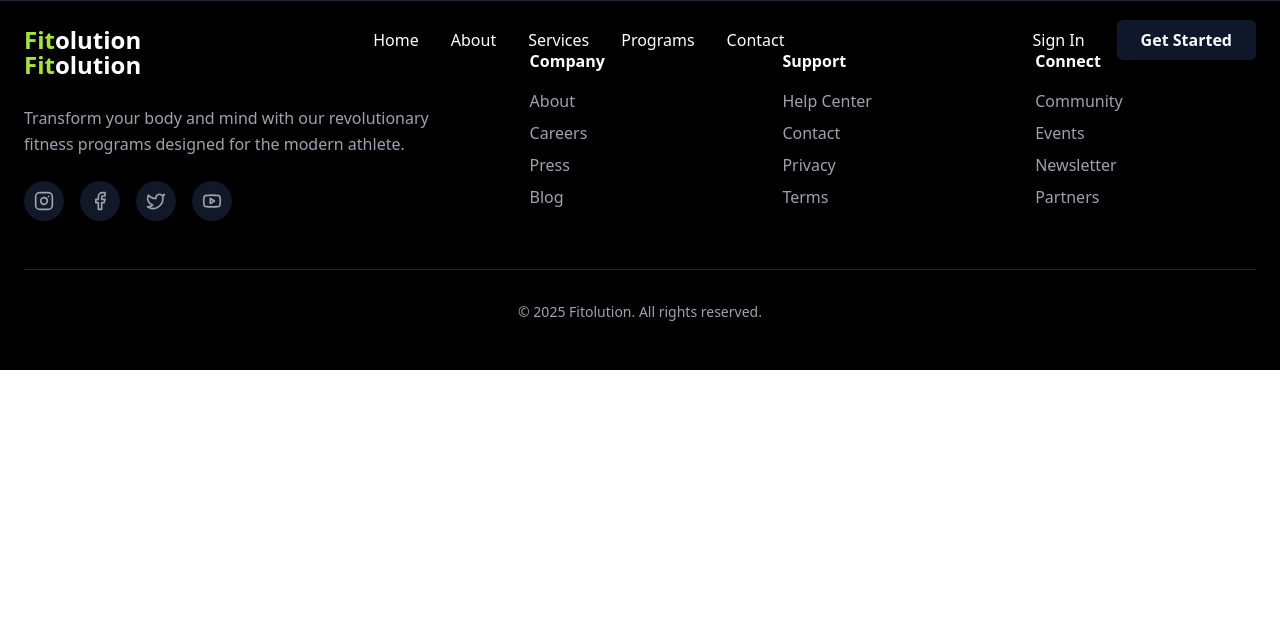
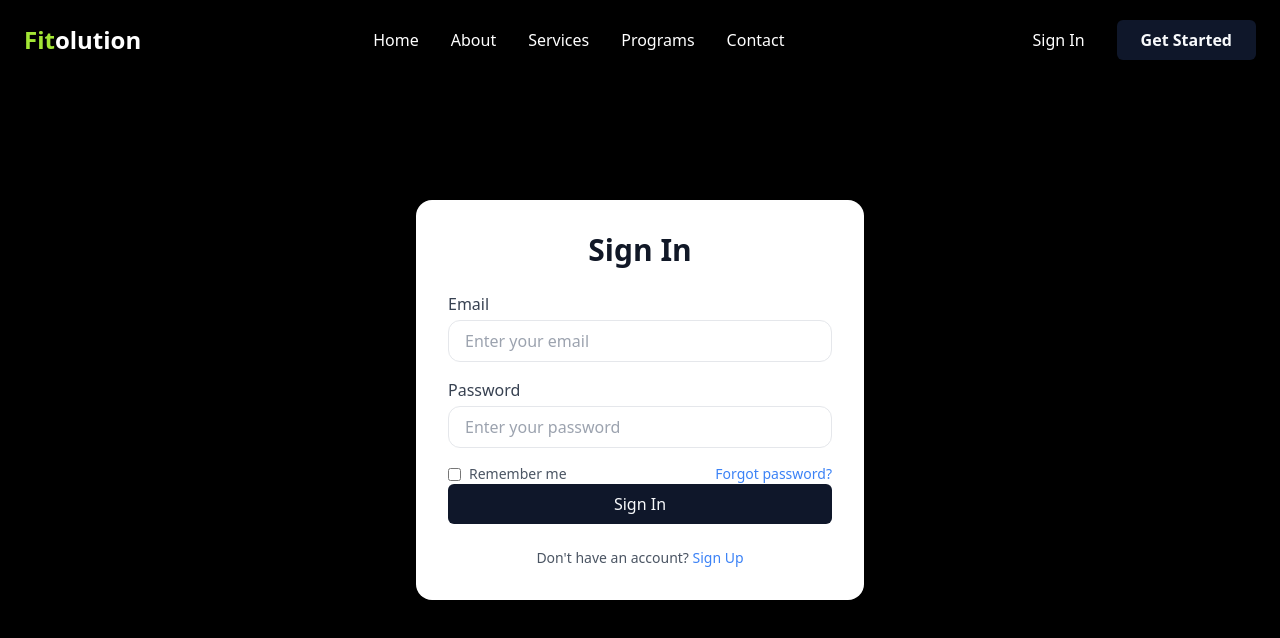
Before and after one commit to hammadii123/Fitolution, a React (Vite) app: page /signin in a window 1280 px wide. Shown: the top 638 px of the page. Built offline with nearby package versions, Linux system fonts and the light colour scheme.

Commit message:
added the signin page

```diff
--- a/src/App.jsx
+++ b/src/App.jsx
@@ -5,6 +5,7 @@ import Home from "./pages/Home"
 import Services from "./pages/Services"
 import Contact from "./pages/Contact"
 import About from "./pages/About"
+import Signin from "./pages/signin"
 import "./App.css"
 
 function App() {
@@ -18,6 +19,7 @@ function App() {
             <Route path="/about" element={<About />} />
             <Route path="/services" element={<Services />} />
             <Route path="/contact" element={<Contact />} />
+            <Route path="/signin" element={<Signin/>}/>
           </Routes>
         </main>
         <Footer />
--- a/src/components/Navbar.jsx
+++ b/src/components/Navbar.jsx
@@ -61,9 +61,11 @@ const Navbar = () => {
           </div>
 
           <div className="hidden lg:flex items-center space-x-4">
+            <Link to="/signin">
             <Button variant="ghost" className="text-white hover:text-lime-400">
               Sign In
             </Button>
+            </Link>
             <Button className="bg-lime-400 hover:bg-lime-500 text-black font-semibold px-6">Get Started</Button>
           </div>
 
--- /dev/null
+++ b/src/pages/signin.jsx
@@ -0,0 +1,95 @@
+import { Link, useLocation } from "react-router-dom"
+import { useState, useEffect } from "react"
+import Button from "../components/ui/Button"
+
+const Signin = () => {
+  const [formData, setFormData] = useState({
+    email: "",
+    password: "",
+  })
+
+  const handleChange = (e) => {
+    setFormData({ ...formData, [e.target.name]: e.target.value })
+  }
+
+  const handleSubmit = (e) => {
+    e.preventDefault()
+    console.log("Submitted", formData)
+  }
+
+  // Force background and remove transparency
+  useEffect(() => {
+    document.body.style.backgroundColor = "#000" // black
+    document.body.style.overflow = "hidden"
+
+    const header = document.querySelector("header")
+    if (header) {
+      header.style.backgroundColor = "#000"
+      header.style.boxShadow = "none"
+    }
+
+    const footer = document.querySelector("footer")
+    if (footer) {
+      footer.style.display = "none"
+    }
+
+    return () => {
+      document.body.style.backgroundColor = ""
+      document.body.style.overflow = ""
+      if (header) header.style.backgroundColor = ""
+      if (footer) footer.style.display = ""
+    }
+  }, [])
+
+  return (
+    <div className="min-h-screen flex items-center justify-center bg-black px-4">
+      <div className="w-full max-w-md bg-white rounded-2xl shadow-xl p-8">
+        <h2 className="text-3xl font-bold text-center mb-6 text-gray-900">Sign In</h2>
+        <form onSubmit={handleSubmit} className="space-y-4">
+          <div>
+            <label className="block mb-1 font-medium text-gray-700">Email</label>
+            <input
+              type="email"
+              name="email"
+              required
+              value={formData.email}
+              onChange={handleChange}
+              className="w-full px-4 py-2 border rounded-xl focus:outline-none focus:ring-2 focus:ring-blue-500"
+              placeholder="Enter your email"
+            />
+          </div>
+
+          <div>
+            <label className="block mb-1 font-medium text-gray-700">Password</label>
+            <input
+              type="password"
+              name="password"
+              required
+              value={formData.password}
+              onChange={handleChange}
+              className="w-full px-4 py-2 border rounded-xl focus:outline-none focus:ring-2 focus:ring-blue-500"
+              placeholder="Enter your password"
+            />
+          </div>
+
+          <div className="flex justify-between items-center text-sm text-gray-600">
+            <label className="flex items-center space-x-2">
+              <input type="checkbox" className="form-checkbox" />
+              <span>Remember me</span>
+            </label>
+            <a href="#" className="text-blue-500 hover:underline">Forgot password?</a>
+          </div>
+          <Link to="/">
+          <Button type="submit" className="w-full">Sign In</Button>
+          </Link>
+        </form>
+
+        <p className="text-center text-sm text-gray-600 mt-6">
+          Don't have an account? <a href="/signup" className="text-blue-500 hover:underline">Sign Up</a>
+        </p>
+      </div>
+    </div>
+  )
+}
+
+export default Signin
```
